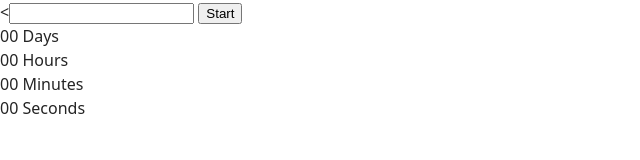
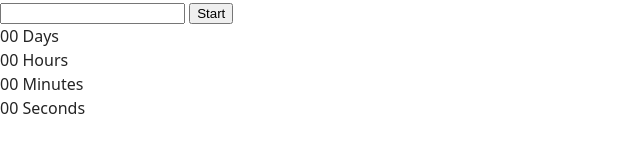
Before and after one commit to MariaPaschevska/goit-advancedjs-hw-02, a website built with Vite: page src/1-timer.html in a window 1280 px wide. Shown: the full height of the page, 0-640 px from the left. Built offline with nearby package versions, Linux system fonts and the light colour scheme.

Commit message:
Fix parsing error

```diff
--- a/src/1-timer.html
+++ b/src/1-timer.html
@@ -9,7 +9,7 @@
   </head>
   <body>
     <main>
-      <<input type="text" id="datetime-picker" />
+      <input type="text" id="datetime-picker" />
 <button type="button" data-start>Start</button>
 
 <div class="timer">
```
